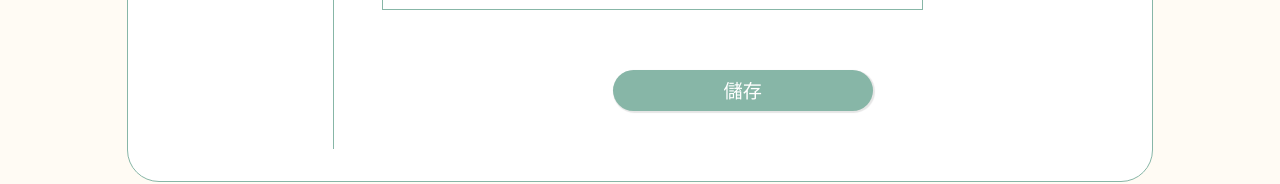
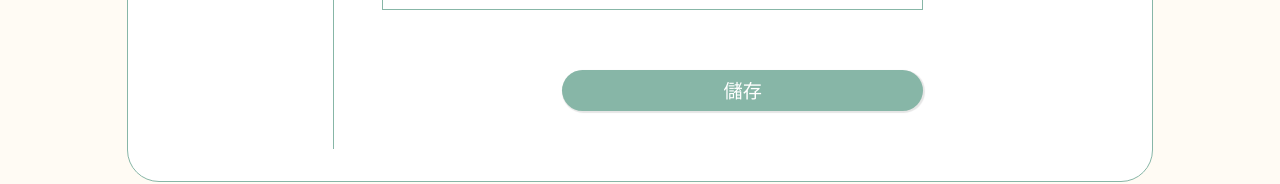
Before and after one commit to Minato1123/online-store, a Vue app: page /user/profile in a window 1280 px wide. Shown: the part 524-708 px from the top of the page. Built offline with nearby package versions, Linux system fonts and the light colour scheme.

Commit message:
fix: update PButton

```diff
--- a/src/components/PButton.vue
+++ b/src/components/PButton.vue
@@ -11,25 +11,21 @@ defineProps({
 </script>
 
 <template>
-  <div class="btn-container">
-    <input
-      type="submit"
+  <button
     :class="{
       'main-product-color': content.color === 'main-product-color',
       'main-color': content.color === 'main-color',
       'match-color': content.color === 'match-color',
     }"
-      :value="content.text"
   >
-  </div>
+    <Component :is="content.beforeTextIcon" />
+    {{ content.text }}
+    <Component :is="content.afterTextIcon" />
+  </button>
 </template>
 
 <style scoped lang="scss">
-.btn-container {
-    width: 36%;
-
-  }
-  input {
+  button {
     outline: none;
     border: none;
     width: 100%;
@@ -40,6 +36,10 @@ defineProps({
     cursor: pointer;
     padding: 0.6rem 0;
     box-shadow: 1px 1px 1px 1px rgba($color: #000000, $alpha: 0.1);
+    display: flex;
+    justify-content: center;
+    align-items: center;
+    gap: 0.5rem;
   }
 
   .main-product-color {
@@ -47,7 +47,7 @@ defineProps({
     transition-duration: 0.2s;
 
     &:hover {
-      background-color: var(--match-color);
+      opacity: 0.8;
     }
   }
 
@@ -62,5 +62,10 @@ defineProps({
 
   .match-color {
     background-color: var(--match-color);
+    transition-duration: 0.2s;
+
+    &:hover {
+      opacity: 0.7;
+    }
   }
 </style>
--- a/src/components/PLoginLayout.vue
+++ b/src/components/PLoginLayout.vue
@@ -95,7 +95,7 @@ if (props.target === 'register') {
           'footer-btn-left-login': target === 'login',
         }"
       >
-        <PButton :content="textInBtn" />
+        <PButton class="login-register-btn" :content="textInBtn" />
       </div>
     </div>
     <div class="line" />
@@ -109,7 +109,7 @@ if (props.target === 'register') {
           'footer-btn-rwd-login': target === 'login',
         }"
       >
-        <PButton :content="textInBtn" />
+        <PButton class="login-register-btn" :content="textInBtn" />
       </div>
     </div>
   </form>
@@ -215,6 +215,10 @@ if (props.target === 'register') {
       align-items: center;
       margin-top: 4rem;
       margin-bottom: 2rem;
+
+      .login-register-btn {
+        width: 50%;
+      }
     }
   }
 
@@ -316,7 +320,7 @@ if (props.target === 'register') {
 
   .footer-btn-rwd-register {
     display: flex;
-    width: 100%;
+    width: 80%;
     justify-content: center;
     margin-top: 2rem;
   }
--- a/src/components/ProductDialog.vue
+++ b/src/components/ProductDialog.vue
@@ -103,7 +103,7 @@ function submitAddCart() {
               小計：NT$ <span>{{ subtotal }}</span>
             </div>
             <div class="add-cart-btn-block">
-              <PButton type="submit" :content="textInBtnAddCart" />
+              <PButton class="add-cart-btn" type="submit" :content="textInBtnAddCart" />
             </div>
           </form>
         </div>
@@ -257,6 +257,10 @@ function submitAddCart() {
           justify-content: center;
           align-items: center;
           margin: 1.5rem 0;
+
+          .add-cart-btn {
+            width: 50%;
+          }
         }
 
       }
--- a/src/pages/Password.vue
+++ b/src/pages/Password.vue
@@ -36,8 +36,8 @@ const saveBtnContent = {
           </div>
         </div>
       </div>
-      <div class="save-btn">
-        <PButton :content="saveBtnContent" />
+      <div class="save-btn-block">
+        <PButton class="save-btn" :content="saveBtnContent" />
       </div>
     </form>
   </PUserLayout>
@@ -97,9 +97,13 @@ const saveBtnContent = {
       }
     }
 
-    .save-btn {
+    .save-btn-block {
       display: flex;
       justify-content: center;
+
+      .save-btn {
+        width: 50%;
+      }
     }
   }
 
--- a/src/pages/Profile.vue
+++ b/src/pages/Profile.vue
@@ -56,7 +56,7 @@ const saveBtnContent = {
         <input v-model="editProfile.address" type="text">
       </div>
       <div class="save-button">
-        <PButton :content="saveBtnContent">
+        <PButton class="save-btn" :content="saveBtnContent">
           儲存
         </PButton>
       </div>
@@ -101,6 +101,10 @@ const saveBtnContent = {
       margin-top: 2rem;
       display: flex;
       justify-content: center;
+
+      .save-btn {
+        width: 50%;
+      }
     }
   }
 
--- a/src/types/index.ts
+++ b/src/types/index.ts
@@ -1,3 +1,5 @@
+import type { Component } from 'vue'
+
 export interface Product {
   id: number
   name: string
@@ -50,6 +52,8 @@ export interface productBought {
 export interface BtnType {
   text: string
   color: string
+  beforeTextIcon?: Component
+  afterTextIcon?: Component
 }
 
 export interface User {
```
Lines whose indentation alone changed are shown as unchanged.
